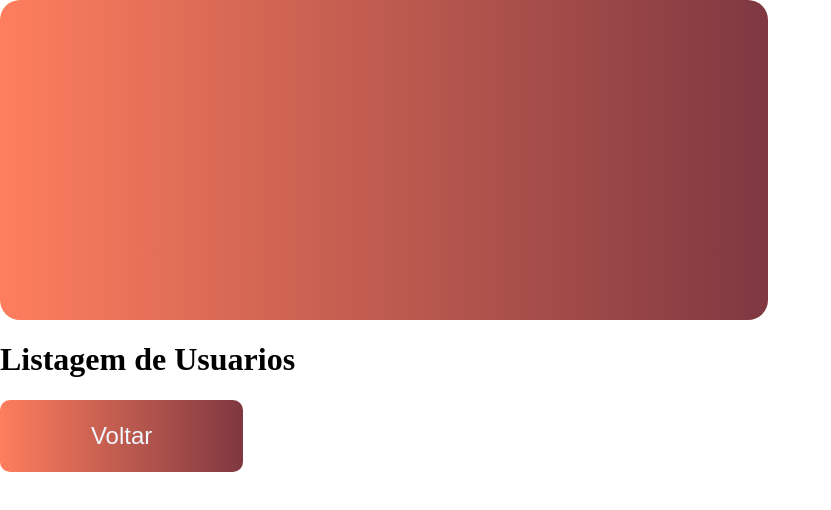
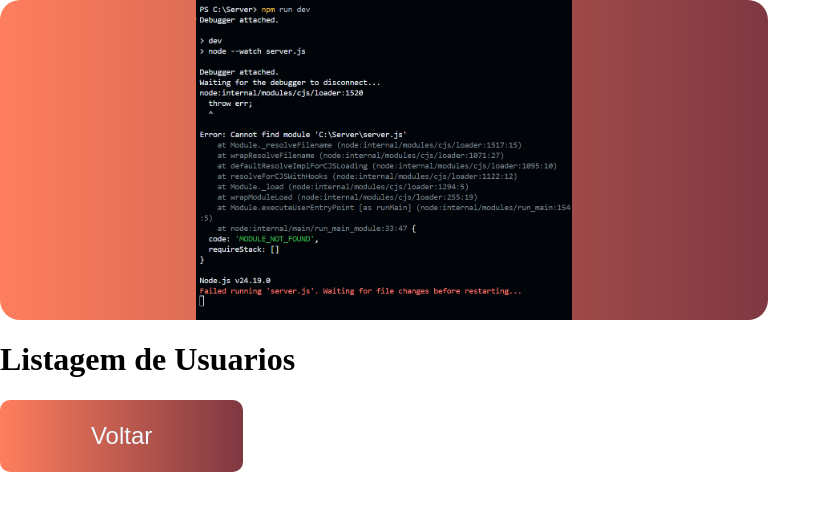
Before and after one commit to lsaak7s/React, a React (Vite) app in the folder cadrasto/: page /lista-de-usuarios in a window 1280 px wide. Shown: the top 510 px of the page, without its empty margins (0-831 px from the left). Built offline with nearby package versions, Linux system fonts and the light colour scheme.

Commit message:
adiciona nova imagem e atualiza componentes TopBackground e ListUsers para utilizá-la

```diff
--- a/cadrasto/src/components/TopBackground/index.jsx
+++ b/cadrasto/src/components/TopBackground/index.jsx
@@ -1,11 +1,12 @@
 import { TopBackground } from './styles'
-import imgHome from '../../assets/users.png'
 
-function DefaultTopBackground() {
+function DefaultTopBackground({children}) {
 
     return (
 
-        <TopBackground src={imgHome} alt="Imagen usuario"></TopBackground>
+        <TopBackground alt="Imagen usuario">
+            <img src={children} alt="Imagem usuário" />
+        </TopBackground>
 
     )
 
--- a/cadrasto/src/components/TopBackground/styles.js
+++ b/cadrasto/src/components/TopBackground/styles.js
@@ -1,9 +1,10 @@
 import styled from "styled-components"
 
 export const TopBackground = styled.div`
-img{    height: 40vh;
 
+img{height: 40vh;
 }
+
 display: flex;
 justify-content: center;
 
--- a/cadrasto/src/pages/Home/index.jsx
+++ b/cadrasto/src/pages/Home/index.jsx
@@ -1,10 +1,10 @@
 import { useRef } from "react"
+
+import { Conteiner, Form, Title, ConteinerInput, ConteinerInputEmail, Input, Inputlabel } from "./styles"
 
 import api from '../../services/api'
 
-import { Conteiner,  Form, Title, ConteinerInput, ConteinerInputEmail, Input, Inputlabel } from "./styles"
-
-import imgHome from '../../assets/users.png'
+import usersimg from '../../assets/users.png'
 import Button from "../../components/Button"
 import TopBackground from "../../components/TopBackground"
 
@@ -32,7 +32,7 @@ function Home() {
 
       <TopBackground>
 
-        <img src={imgHome} alt="Imagen usuario" />
+        {usersimg}
 
       </TopBackground>
 
--- a/cadrasto/src/pages/Home/listUsers/index.jsx
+++ b/cadrasto/src/pages/Home/listUsers/index.jsx
@@ -1,12 +1,16 @@
-import  Button  from "../../../components/Button"
-import  TopBackground  from "../../../components/TopBackground"
+import Button from "../../../components/Button"
+import TopBackground from "../../../components/TopBackground"
+import outraImg from '../../../assets/outraImg.png'
+
 function ListUsers() {
 
 
     return (
 
         <div>
-            <TopBackground ></TopBackground>
+            <TopBackground >
+                {outraImg}
+            </TopBackground>
 
             <h1>Listagem de Usuarios</h1>
             <Button>Voltar</Button>
```
Also changed, not shown: cadrasto/src/assets/outraImg.png (added).
